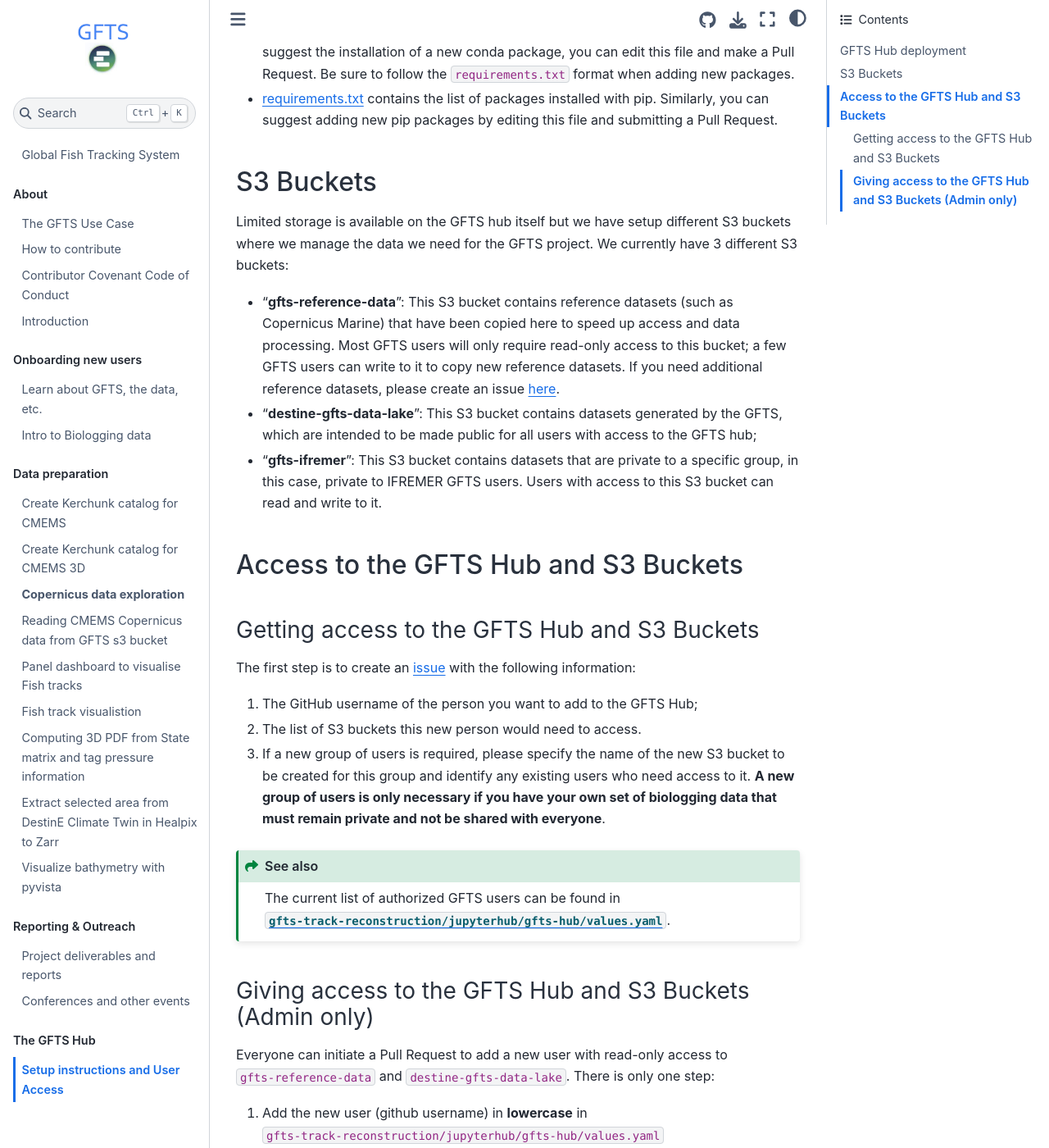
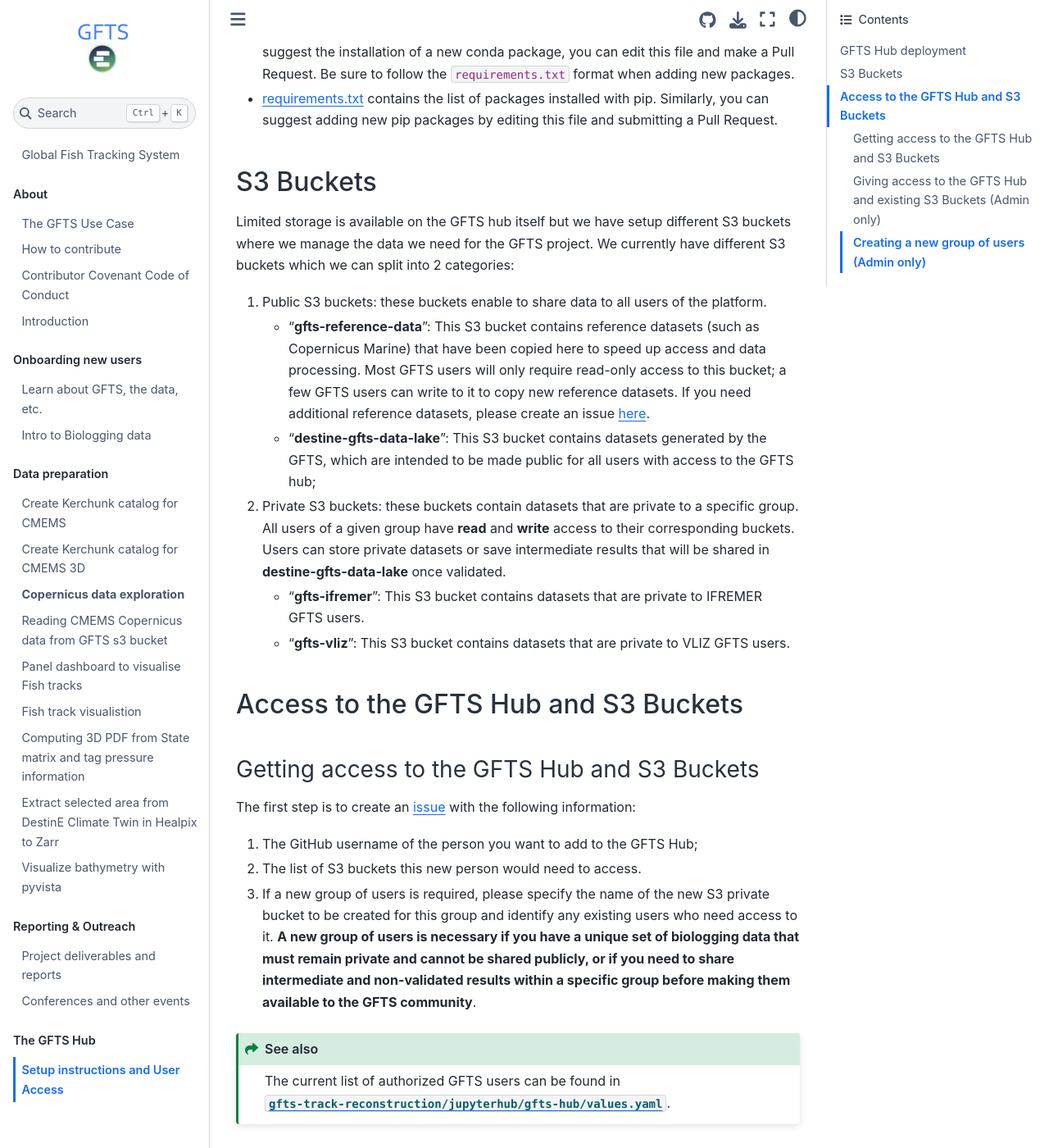
Before and after one commit to destination-earth/DestinE_ESA_GFTS, a Jupyter Book: the page built from docs/admin_hub.md, in a window 1280 px wide and 1400 px high, scrolled down 705 px. Shown: the whole window at 82% size. Built offline with Jupyter Book 1.0.4 settings and Sphinx 7.4.7 and the Sphinx Book theme 1.1.4, drawn with Linux system fonts in a browser that asks for light colours; pages that are not in the unit, such as notebooks, are missing from menus; comment, search, counter and statistics services are not loaded; some of the changed text lies outside the part shown.

Commit message:
add info on how to create new user group and S3 buckets

````diff
--- a/docs/admin_hub.md
+++ b/docs/admin_hub.md
@@ -18,11 +18,14 @@ The user image is defined in the [gfts-track-reconstruction/jupyterhub/images/us
 
 ## S3 Buckets
 
-Limited storage is available on the GFTS hub itself but we have setup different S3 buckets where we manage the data we need for the GFTS project. We currently have 3 different S3 buckets:
+Limited storage is available on the GFTS hub itself but we have setup different S3 buckets where we manage the data we need for the GFTS project. We currently have different S3 buckets which we can split into 2 categories:
 
-- "**gfts-reference-data**": This S3 bucket contains reference datasets (such as Copernicus Marine) that have been copied here to speed up access and data processing. Most GFTS users will only require read-only access to this bucket; a few GFTS users can write to it to copy new reference datasets. If you need additional reference datasets, please create an issue [here](https://github.com/destination-earth/DestinE_ESA_GFTS/issues/new).
-- "**destine-gfts-data-lake**": This S3 bucket contains datasets generated by the GFTS, which are intended to be made public for all users with access to the GFTS hub;
-- "**gfts-ifremer**": This S3 bucket contains datasets that are private to a specific group, in this case, private to IFREMER GFTS users. Users with access to this S3 bucket can read and write to it.
+1. Public S3 buckets: these buckets enable to share data to all users of the platform.
+   - "**gfts-reference-data**": This S3 bucket contains reference datasets (such as Copernicus Marine) that have been copied here to speed up access and data processing. Most GFTS users will only require read-only access to this bucket; a few GFTS users can write to it to copy new reference datasets. If you need additional reference datasets, please create an issue [here](https://github.com/destination-earth/DestinE_ESA_GFTS/issues/new).
+   - "**destine-gfts-data-lake**": This S3 bucket contains datasets generated by the GFTS, which are intended to be made public for all users with access to the GFTS hub;
+2. Private S3 buckets: these buckets contain datasets that are private to a specific group. All users of a given group have **read** and **write** access to their corresponding buckets. Users can store private datasets or save intermediate results that will be shared in **destine-gfts-data-lake** once validated.
+   - "**gfts-ifremer**": This S3 bucket contains datasets that are private to IFREMER GFTS users.
+   - "**gfts-vliz**": This S3 bucket contains datasets that are private to VLIZ GFTS users.
 
 ## Access to the GFTS Hub and S3 Buckets
 
@@ -32,15 +35,15 @@ The first step is to create an [issue](https://github.com/destination-earth/Dest
 
 1. The GitHub username of the person you want to add to the GFTS Hub;
 2. The list of S3 buckets this new person would need to access.
-3. If a new group of users is required, please specify the name of the new S3 bucket to be created for this group and identify any existing users who need access to it. **A new group of users is only necessary if you have your own set of biologging data that must remain private and not be shared with everyone**.
+3. If a new group of users is required, please specify the name of the new S3 private bucket to be created for this group and identify any existing users who need access to it. **A new group of users is necessary if you have a unique set of biologging data that must remain private and cannot be shared publicly, or if you need to share intermediate and non-validated results within a specific group before making them available to the GFTS community**.
 
 :::{seealso}
 
-The current list of authorized GFTS users can be found in [`gfts-track-reconstruction/jupyterhub/gfts-hub/values.yaml`](https://github.com/destination-earth/DestinE_ESA_GFTS/blob/12fa92d1a1e6f6f089a7bc8dbc26c8ed3f101b73/gfts-track-reconstruction/jupyterhub/gfts-hub/values.yaml#L150).
+The current list of authorized GFTS users can be found in [`gfts-track-reconstruction/jupyterhub/gfts-hub/values.yaml`](https://github.com/destination-earth/DestinE_ESA_GFTS/blob/main/gfts-track-reconstruction/jupyterhub/gfts-hub/values.yaml#L169).
 
 :::
 
-### Giving access to the GFTS Hub and S3 Buckets (Admin only)
+### Giving access to the GFTS Hub and existing S3 Buckets (Admin only)
 
 Everyone can initiate a Pull Request to add a new user with read-only access to `gfts-reference-data` and `destine-gfts-data-lake`.
 There is only one step:
@@ -62,13 +65,83 @@ adding the following steps which can only be done by a GFTS Hub admin:
 
    - `s3_ifremer_developers`: write access to `gfts-ifremer` and `gfts-reference-data`
    - `s3_ifremer_users`: write access to `gfts-ifremer` only
+   - `s3_vliz_users`: write access to `gfts-vliz` only
    - `s3_admins`: admin access to all s3 buckets
+
+   If you need to create a new user group and a private S3 bucket for them, please read the next section on creating a new user group before proceeding with steps 3–6.
 
 3. Run `tofu apply` to apply the S3 permissions. Ensure you are in the `gfts-track-reconstruction/jupyterhub/tofu` folder before executing the `tofu` command and have run `source secrets/ovh-creds.sh`.
 4. Update `gfts-track-reconstruction/jupyterhub/secrets/config.yaml` with the output of the command `tofu output -json s3_credentials_json`. This command needs to be executed in the `tofu` folder after applying the S3 permissions with `tofu apply`. If the file contains binary content, it means you do not have the rights to add new users to the GFTS S3 buckets and will need to ask a GFTS admin for assistance.
-5. Don't forget to commit and push your changes!
+5. Run `pytest` in the `tofu` directory to test s3 permissions.
+6. Don't forget to commit and push your changes!
 
 Steps 3 and 4 are what actually grant the jupyterhub user s3 access.
+
+### Creating a new group of users (Admin only)
+
+If you need to create a new user group with a corresponding private S3 bucket, follow the additional step below (to be completed after step 1 and before step 2).
+
+Choose a new group name (not too long e.g. < 8 characters) which can be the organisation name of the user(s) or its acronym. We suggest to add the prefix `gfts-` (e.g. gfts-ifremer, gfts-vliz, etc.). In the example below, we are adding a new group of users called `gfts-vliz`:
+
+- Add the new bucket name in the `s3_buckets` variable in `gfts-track-reconstruction/jupyterhub/tofu/main.tf`:
+
+```
+  s3_buckets = toset([
+    "gfts-vliz",
+    "gfts-ifremer",
+    "gfts-reference-data",
+    "destine-gfts-data-lake",
+  ])
+```
+
+- Create a new variable to list the users who will have access to the new S3 bucket. Locate the variable `s3_ifremer_users` and add the new variable immediately after it:
+
+```
+  s3_vliz_users = toset([
+    "davidcasalsvliz",
+  ])
+```
+
+- Update the `s3_users` variable by adding the new list of users (here `local.s3_vliz_users`):
+
+```
+s3_users = setunion(local.s3_readonly_users, local.s3_admins, local.s3_vliz_users, local.s3_ifremer_developers, local.s3_ifremer_users)
+```
+
+- Create a new resource policy for this new group of users (search for `resource "ovh_cloud_project_user_s3_policy" "s3_ifremer_users"` to locate the section on resource policy for users):
+
+```
+resource "ovh_cloud_project_user_s3_policy" "s3_vliz_users" {
+  for_each     = local.s3_vliz_users
+  service_name = local.service_name
+  user_id      = ovh_cloud_project_user.s3_users[each.key].id
+  policy = jsonencode({
+    "Statement" : concat([
+      {
+        "Sid" : "Admin",
+        "Effect" : "Allow",
+        "Action" : local.s3_admin_action,
+        "Resource" : [
+          "arn:aws:s3:::${aws_s3_bucket.gfts-vliz.id}",
+          "arn:aws:s3:::${aws_s3_bucket.gfts-vliz.id}/*",
+        ]
+      },
+    ], local.s3_default_policy)
+  })
+}
+```
+
+Make sure your replace `vliz` with the new group name!
+
+- Create the new S3 bucket by locating resource `"aws_s3_bucket" "gfts-ifremer"` and adding the new bucket configuration immediately after it:
+
+```
+resource "aws_s3_bucket" "gfts-vliz" {
+  bucket = "gfts-vliz"
+}
+```
+
+- You are done with the configuration of the new group and its corresponding private S3 bucket. Go back to the previous section on [giving access to the GFTS Hub and S3 buckets](https://destination-earth.github.io/DestinE_ESA_GFTS/admin_hub.html#giving-access-to-the-gfts-hub-and-s3-buckets-admin-only) and follow the steps 2-6.
 
 :::{caution}
 
````
